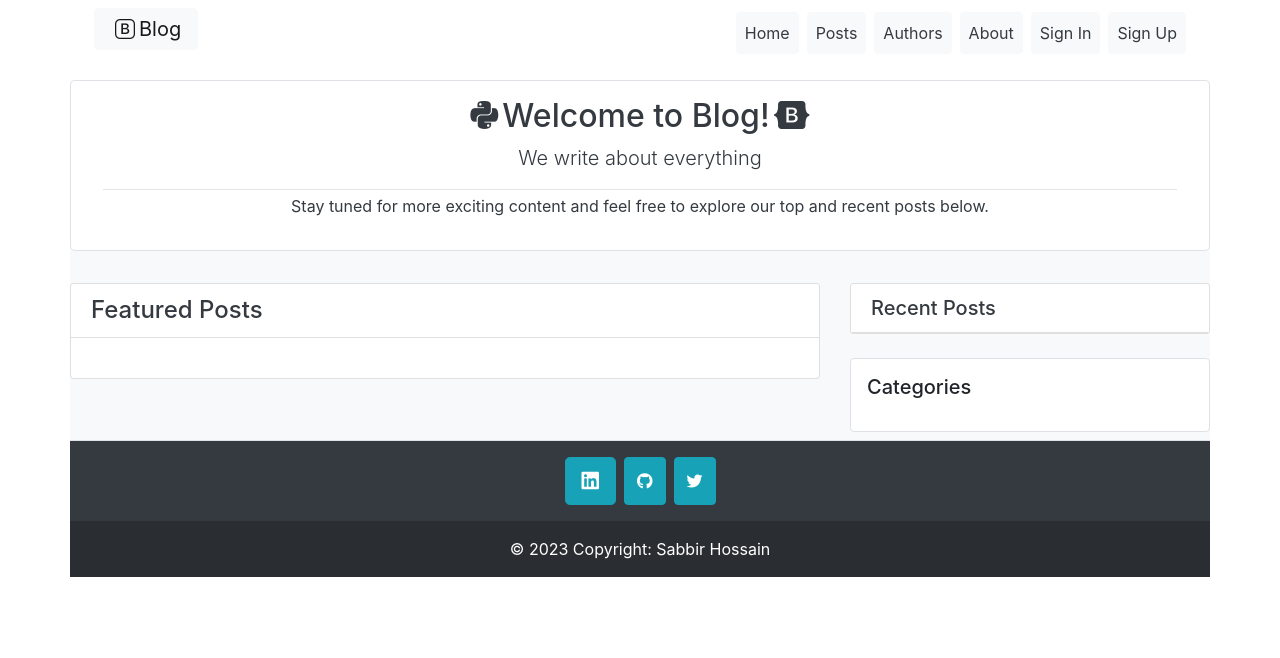
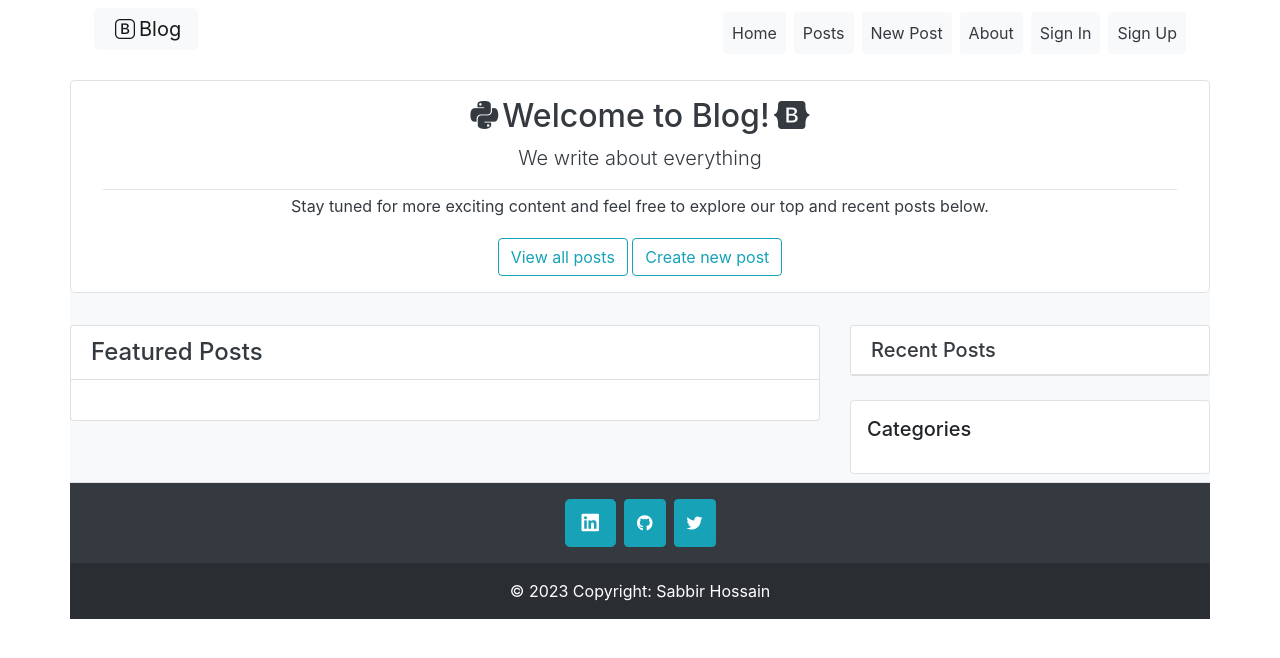
Before and after one commit to Sabbir1039/Blog-with-Django-Bootstrap, a Django app: page / in a window 1280 px wide. Shown: the top 658 px of the page. Run offline with Django 4.2, Linux system fonts and the light colour scheme; data that the repository does not hold is empty.

Commit message:
create new post option added to the templates and LoginRequiredMixin added to PostCreateView

```diff
--- a/blog_app/templates/blog_app/home.html
+++ b/blog_app/templates/blog_app/home.html
@@ -8,6 +8,8 @@
         <p class="lead">We write about everything</p>
         <hr class="my-1 bg-white">
         <p>Stay tuned for more exciting content and feel free to explore our top and recent posts below.</p>
+        <a class="btn btn-md btn-outline-info mt-1" href="#">View all posts</a>
+        <a class="btn btn-md btn-outline-info mt-1"  href="{% url 'post-new' %}">Create new post</a>
     </div>
 
     <!-- Recent & Top Posts Section -->
--- a/blog_app/templates/blog_app/navbar.html
+++ b/blog_app/templates/blog_app/navbar.html
@@ -17,7 +17,7 @@
                     <a class="nav-link text-dark btn btn-light" href="#">Posts</a>
                 </li>
                 <li class="nav-item mr-2 mt-1 md-mt-0">
-                    <a class="nav-link text-dark btn btn-light" href="#">Authors</a>
+                    <a class="nav-link text-dark btn btn-light" href="{% url 'post-new' %}">New Post</a>
                 </li>
                 <li class="nav-item mr-2 mt-1 md-mt-0">
                     <a class="nav-link text-dark btn btn-light" href="#">About</a>
--- a/blog_app/views.py
+++ b/blog_app/views.py
@@ -7,6 +7,7 @@ from django.contrib import messages
 from django.urls import reverse_lazy
 from django.shortcuts import redirect
 from .models import Post, Like, Category, Comment
+from django.contrib.auth.mixins import LoginRequiredMixin
 from django.views.generic import (
     ListView,
     CreateView,
@@ -31,7 +32,7 @@ class HomePageView(ListView):
         return context
 
 
-class PostCreateView(CreateView):
+class PostCreateView(LoginRequiredMixin,CreateView):
     model = Post
     fields = ['title', 'content', 'categories', 'is_published', 'cover_image']
 
```
